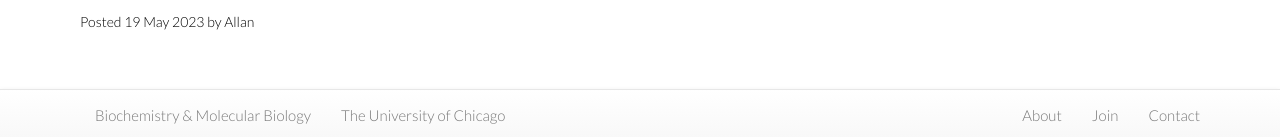
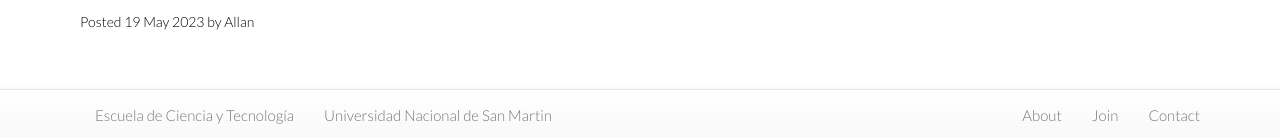
Before and after one commit to lapimm/lapimm.github.io, a Jekyll site: the page built from index.html, in a window 1280 px wide and 1383 px high. Shown: the part 1243-1380 px from the top of the window. Built offline with Jekyll 4.4.1, drawn with Linux system fonts in a browser that asks for light colours; nearby versions of some CDN libraries.

Commit message:
Update _config.yml

```diff
--- a/_config.yml
+++ b/_config.yml
@@ -8,24 +8,24 @@
 
 markdown: kramdown
 
-repository: drummondlab/drummondlab.github.io
+repository: lapimm/lapimm.github.io
 
 # Themes are encouraged to use these universal variables
 # so be sure to set them if your theme uses them.
 #
-title : Drummond Lab
-tagline: Molecular basis of cellular sensing and responses
+title : LaPIMM
+tagline: Laboratorio de Procesamiento de Imagenes Medicas
 institution:
-  url: http://www.uchicago.edu
-  name: The University of Chicago
+  url: https://unsam.edu.ar/
+  name: Universidad Nacional de San Martin
 department:
-  url: http://bmb.uchospitals.edu
-  name: Biochemistry & Molecular Biology
+  url: https://www.unsam.edu.ar/escuelas/ecyt/
+  name: Escuela de Ciencia y Tecnología
 author :
-  name : D. Allan Drummond
-  email : dadrummond@uchicago.edu
-  github : dad
-  twitter : dallandrummond
+  name : Martín Belzunze
+  email : mbelzunce@unsam.edu.ar
+  github : mabelzunce
+#  twitter : dallandrummond
 #  feedburner : feedname
 
 # The production_url is only used when full-domain names are needed
@@ -36,7 +36,7 @@
 # Else if you are pushing to username.github.io, replace with your username.
 # Finally if you are pushing to a GitHub project page, include the project name at the end.
 #
-production_url : http://drummondlab.org
+production_url : https://lapimm.github.io/
 
 # All Jekyll-Bootstrap specific configurations are namespaced into this hash
 #
```
